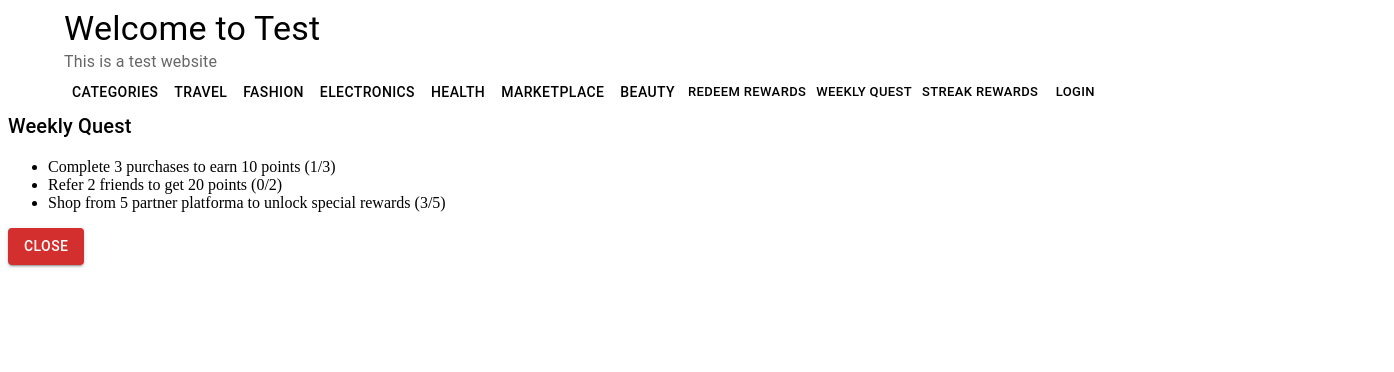
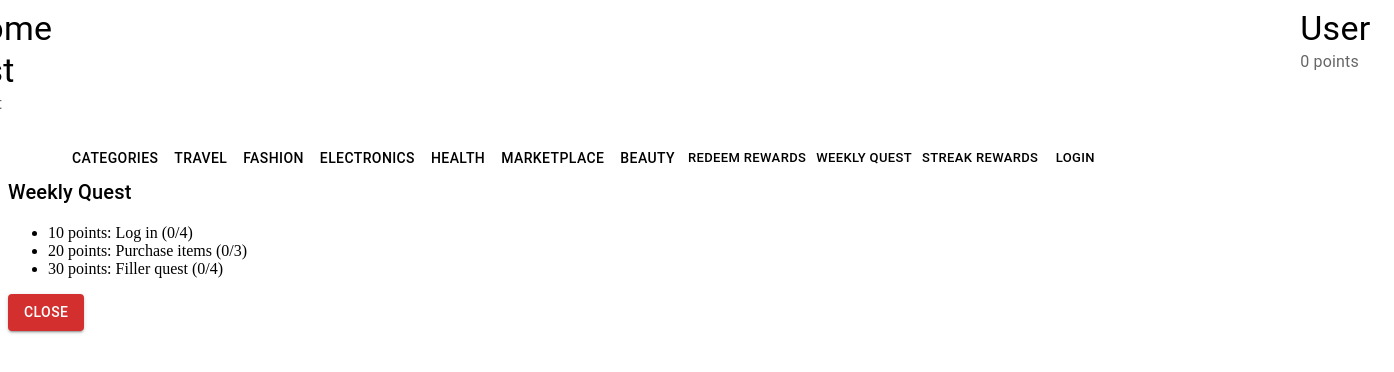
Before and after one commit to chinpcbenjamin/NUS-ShopBack-Hackathon, a Next.js app in the folder shoppies/: page / in a window 1280 px wide. Both pictures are taken after a click on the button "WEEKLY QUEST". Shown: the top 372 px of the page, 1394 px wide, since content can reach past the window. Built offline with nearby package versions, Linux system fonts and the light colour scheme.

Commit message:
Implement quest tracking and points system

```diff
--- a/shoppies/src/app/page.tsx
+++ b/shoppies/src/app/page.tsx
@@ -5,6 +5,17 @@ import { Container, Typography, TextField, Box, Button, IconButton } from '@mui/
 import CloseIcon from "@mui/icons-material/Close";
 import { signInWithEmailAndPassword } from 'firebase/auth';
 import { auth } from './firebaseConfig';
+
+const randomNumberInRange = (min: number, max: number) => {
+    return Math.floor(Math.random()
+        * (max - min + 1)) + min;
+};
+
+let points = 0;
+let successfulLogin = 0;
+let questLogin = randomNumberInRange(3, 5);
+let questPurchase = randomNumberInRange(3, 5);
+let questRewards = randomNumberInRange(3, 5);
 
 const Home: React.FC = () => {
   const [popup, setPopup] = useState<string | null>(null);
@@ -24,17 +35,26 @@ const Home: React.FC = () => {
     setPopup('login');
   };
 
-
   const handlePurchaseStreak = () => {
     window.location.href = '/streak';
   };
+
+  const handLoginQuestCompletion = () => {
+    if (successfulLogin == questLogin) {
+        points+= 10;
+        successfulLogin = 0
+        questLogin = randomNumberInRange(3, 10);
+    }
+  }
 
   const handleLogin = async (e: React.FormEvent) => {
     e.preventDefault();
     setError(null);
     try {
       await signInWithEmailAndPassword(auth, email, password);
+      successfulLogin++;
       setPopup(null);
+      handLoginQuestCompletion;
       console.log('Login successful');
     } catch (err: any) {
       console.error(err.message);
@@ -44,10 +64,14 @@ const Home: React.FC = () => {
 
   return (
     <Box className="min-h-screen flex flex-col">
-      <Box component="main" className="flex-grow bg-gray-100 py-8">
+      <Box component="main" display="flex" justifyContent="center" gap={150} className="bg-gray-100 py-8">
         <Container className="text-center">
           <Typography variant="h4" className="mb-4">Welcome to Test</Typography>
           <Typography variant="body1" color="textSecondary">This is a test website</Typography>
+        </Container>
+        <Container className="text-center">
+          <Typography variant="h4" className="mb-4">User</Typography>
+          <Typography variant="body1" color="textSecondary">{points} points</Typography>
         </Container>
       </Box>
       <Box component="header" className="bg-gray-800 text-left text-white py-4">
@@ -101,9 +125,9 @@ const Home: React.FC = () => {
           <Box className="bg-white p-6 rounded shadow-md w-96">
             <Typography variant="h6" className="mb-4">Weekly Quest</Typography>
             <ul className="list-disc list-inside space-y-2">
-              <li>Complete 3 purchases to earn 10 points (1/3)</li>
-              <li>Refer 2 friends to get 20 points (0/2)</li>
-              <li>Shop from 5 partner platforma to unlock special rewards (3/5)</li>
+              <li>10 points: Log in ({successfulLogin}/{questLogin})</li>
+              <li>20 points: Purchase items (0/{questPurchase})</li>
+              <li>30 points: Filler quest (0/{questRewards})</li>
             </ul>
             <Button
               variant="contained"
@@ -120,7 +144,7 @@ const Home: React.FC = () => {
 
       {popup === 'login' && (
         <Box className="fixed inset-0 bg-black bg-opacity-50 flex items-center justify-center">
-            <Box className="bg-white p-6 rounded shadow-md w-96 relative">
+            <Box className="bg-white p-6 rounded shadow-md w-96">
             <IconButton
                 className="absolute top-2 right-2"
                 onClick={() => setPopup(null)}
```
